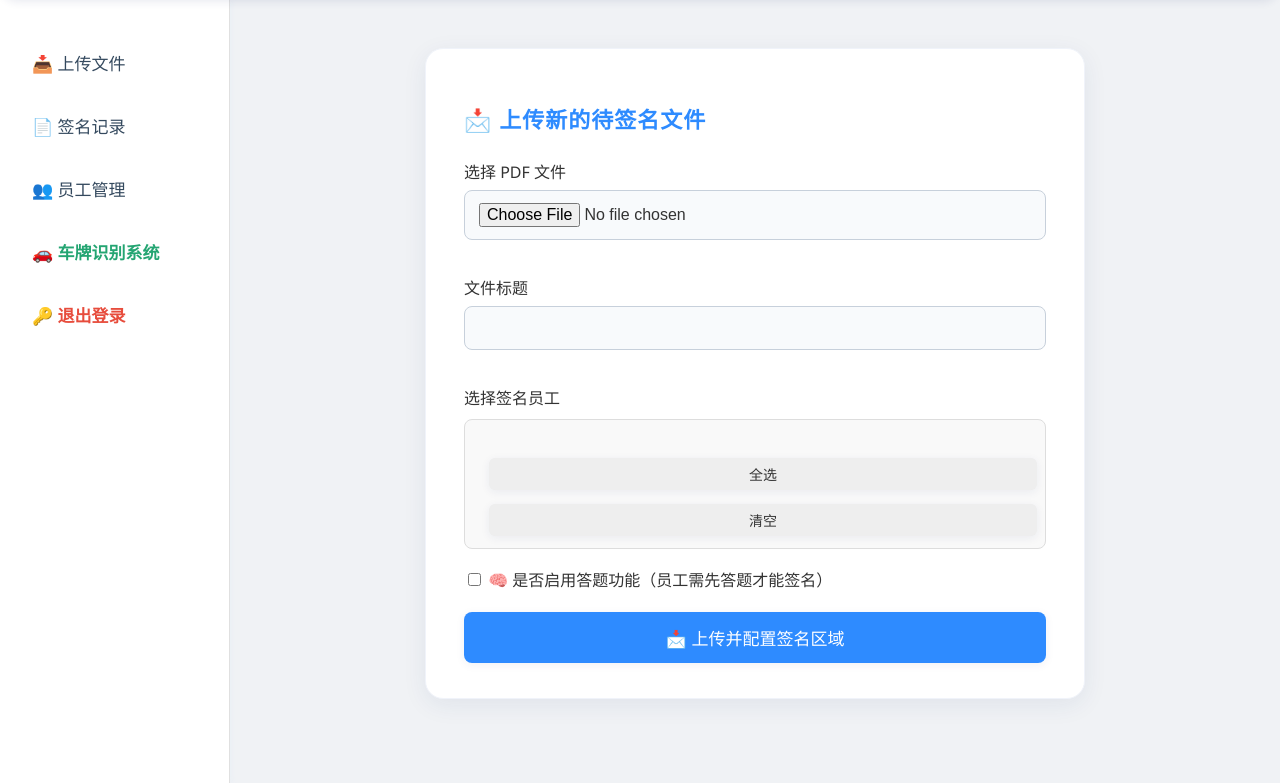
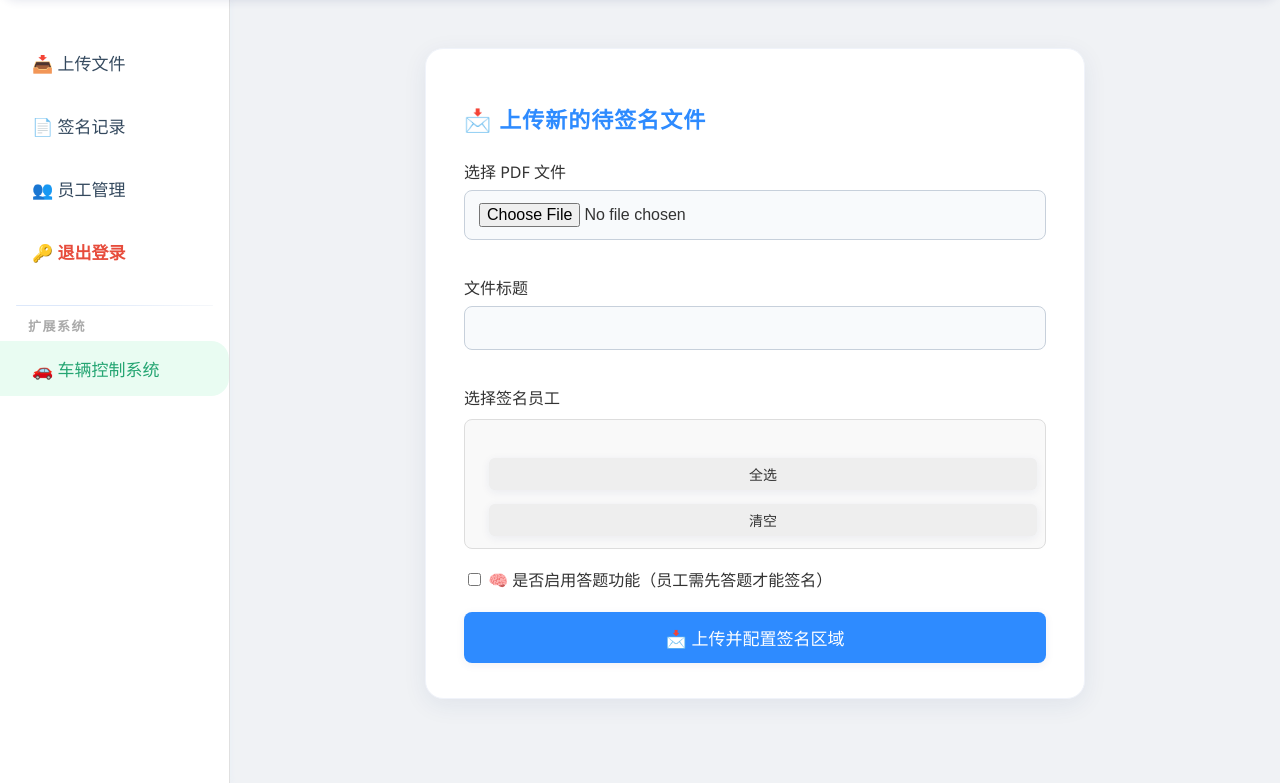
Before and after one commit to HanchengZuo/qianxuntong, a Flask app: page / in a window 1280 px wide. Shown: the part 76-859 px from the top of the page. Run offline with Flask 3, Linux system fonts and the light colour scheme; the visitor is signed in with stand-in values (Sample User, id 1); data that the repository does not hold is empty.

Commit message:
Modified driver system UI

```diff
--- a/templates/index.html
+++ b/templates/index.html
@@ -410,6 +410,39 @@
             opacity: 0.5;
             cursor: not-allowed;
         }
+
+        .sidebar-divider {
+            height: 1px;
+            background: linear-gradient(to right, #dde8fa 30%, #f5f7fa 100%);
+            margin: 26px 16px 10px 16px;
+            border-radius: 1px;
+        }
+
+        .sidebar-section-title {
+            font-size: 13px;
+            color: #aaa;
+            margin: 8px 22px 6px 28px;
+            letter-spacing: 1.5px;
+            font-weight: bold;
+            text-transform: uppercase;
+        }
+
+        .vehicle-link {
+            color: #24a572 !important;
+            font-weight: bold;
+            background: #e9fcf2;
+            margin-top: 2px;
+            margin-bottom: 8px;
+            border-left: 4px solid #24a572;
+            border-radius: 0 18px 18px 0;
+            transition: 0.23s;
+        }
+
+        .vehicle-link:hover {
+            background: #ccf7e1;
+            color: #178c5c !important;
+            border-left: 4px solid #178c5c;
+        }
     </style>
 </head>
 
@@ -425,11 +458,15 @@
             <a href="#upload" onclick="navigateAndRemember('upload')">📥 上传文件</a>
             <a href="#records" onclick="navigateAndRemember('records')">📄 签名记录</a>
             <a href="#employees" onclick="navigateAndRemember('employees')">👥 员工管理</a>
-            <a href="http://smartplatex.yourdomain.com" target="_blank" style="color:#24a572;font-weight:bold;">
-                🚗 车牌识别系统
+            <a href="/logout" style="color:#e74c3c;">🔑 退出登录</a>
+            <div class="sidebar-divider"></div>
+            <div class="sidebar-section-title">扩展系统</div>
+            <a href="https://smartplatex.hanchengzuo.com" target="_blank" class="vehicle-link">
+                🚗 车辆控制系统
             </a>
-            <a href="/logout" style="color:#e74c3c;">🔑 退出登录</a>
         </div>
+
+
 
         <div class="content">
             <div id="upload-section">
```
